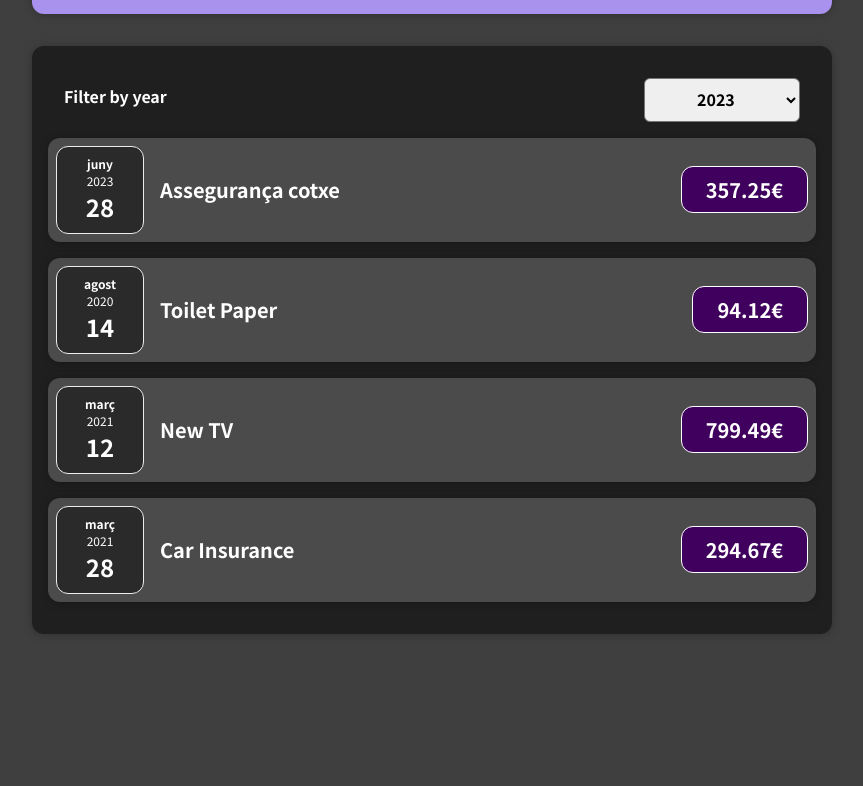
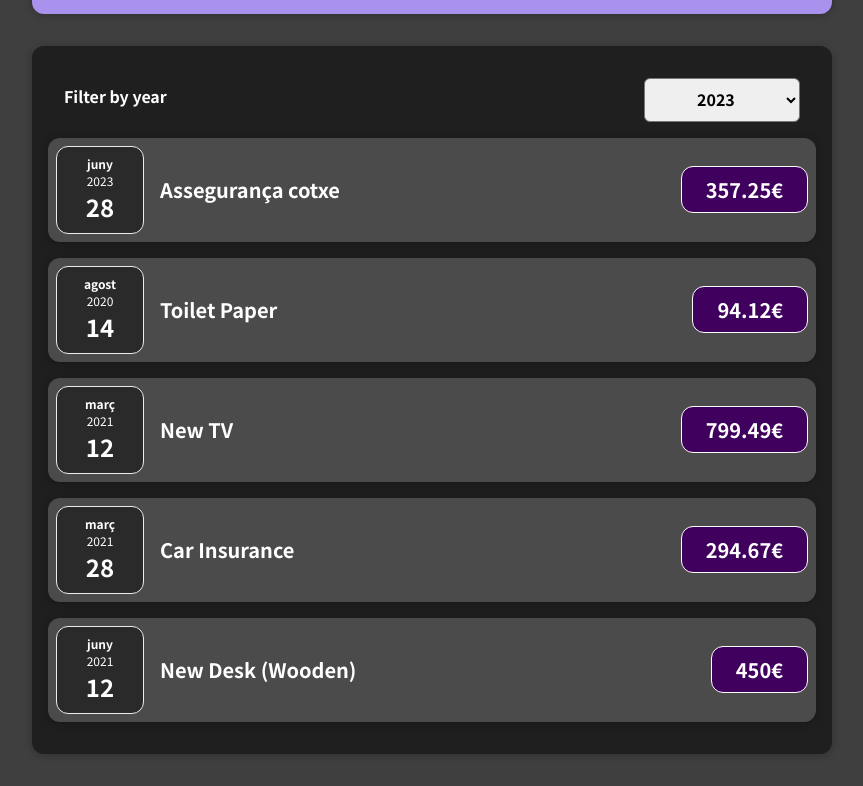
Before and after one commit to gmateu/MyExpenses, a React (Create React App) app: page / in a window 1280 px wide. Shown: the part 345-1131 px from the top of the page, without its empty margins (208-1071 px from the left). Before the commit the page ends 1011 px from the top, so only its background shows below. Built offline with nearby package versions, Linux system fonts and the light colour scheme.

Commit message:
expenses is now dinamic

```diff
--- a/src/components/Expenses/Expenses.js
+++ b/src/components/Expenses/Expenses.js
@@ -1,42 +1,27 @@
-import React,{useState} from 'react';
+import React, { useState } from "react";
 import Card from "../UI/Card";
 import ExpenseItem from "./ExpenseItem";
 import ExpensesFilter from "./ExpensesFilter";
 import "./Expenses.css";
 
 const Expenses = (props) => {
-  const [filteredYear,setFilteredYear]=useState('2023')
-  const expenses = props.expenses;
+  const [filteredYear, setFilteredYear] = useState("2023");
 
-  const setFilterYear = year => {
+  const setFilterYear = (year) => {
     console.log("setFilterYear in Expenses.js", year);
     setFilteredYear(year);
-  }
+  };
   return (
-
-      <Card className="expenses">
-        <ExpensesFilter selected={filteredYear} onSetFilterYear={setFilterYear} />
+    <Card className="expenses">
+      <ExpensesFilter selected={filteredYear} onSetFilterYear={setFilterYear} />
+      {props.expenses.map((expense) => (
         <ExpenseItem
-          title={expenses[0].title}
-          amount={expenses[0].amount}
-          date={expenses[0].date}
+          title={expense.title}
+          amount={expense.amount}
+          date={expense.date}
         />
-        <ExpenseItem
-          title={expenses[1].title}
-          amount={expenses[1].amount}
-          date={expenses[1].date}
-        />
-        <ExpenseItem
-          title={expenses[2].title}
-          amount={expenses[2].amount}
-          date={expenses[2].date}
-        />
-        <ExpenseItem
-          title={expenses[3].title}
-          amount={expenses[3].amount}
-          date={expenses[3].date}
-        />
-      </Card>
+      ))}
+    </Card>
   );
 };
 
```
